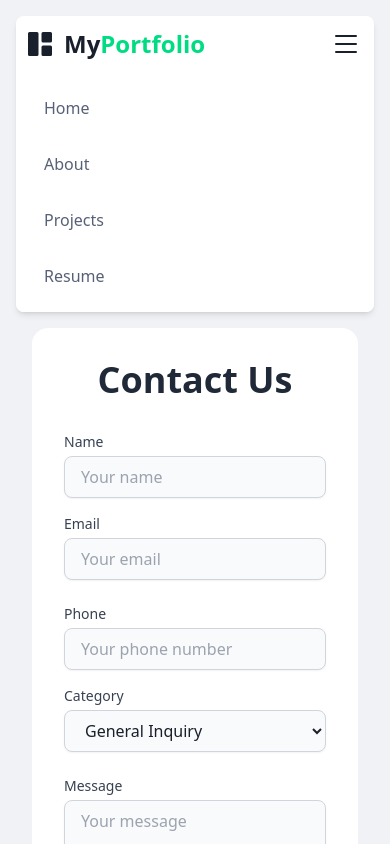
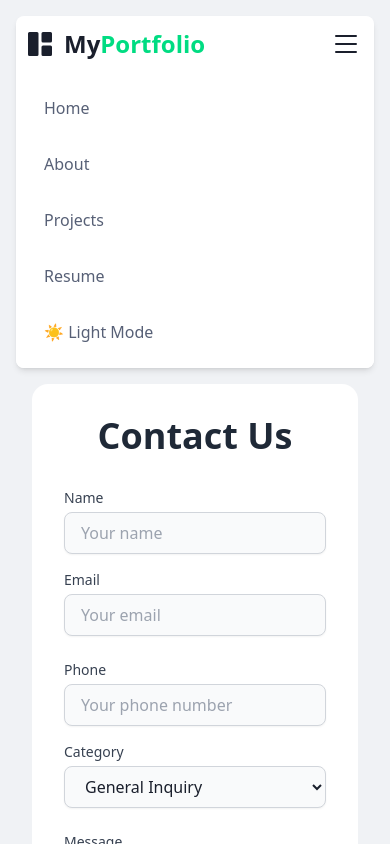
Before and after one commit to rikoarik/Portfolio-website, a Next.js app: page /contact in a window 390 px wide. Both pictures are taken after a click on the button "Toggle Mobile Menu". Shown: the top 844 px of the page. Built offline with nearby package versions, Linux system fonts and the light colour scheme; what tailwindcss-animated would draw is missing.

Commit message:
add button darkmode in ui mobile

```diff
--- a/src/app/components/header.tsx
+++ b/src/app/components/header.tsx
@@ -184,19 +184,16 @@ export const Header = () => {
                                     Resume
                                 </Link>
                             </li>
-                            {/* <li>
-                                <Link
-                                    href="/contact"
-                                    className={`block px-3 py-2 rounded-lg text-base font-medium ${
-                                        pathname === "/contact"
-                                            ? "text-primary bg-gray-100 dark:bg-dark-2"
-                                            : "text-muted hover:text-dark dark:hover:text-white"
-                                    }`}
-                                    onClick={() => setMobileMenuOpen(false)}
+
+                            <li>
+                                <button
+                                    type="button"
+                                    onClick={toggleDarkMode}
+                                    className="px-3 py-2 rounded-lg text-base font-medium text-muted hover:text-dark dark:hover:text-white"
                                 >
-                                    Contact
-                                </Link>
-                            </li> */}
+                                    {darkMode ? "🌙 Dark Mode" : "☀️ Light Mode"}
+                                </button>
+                            </li>
                         </ul>
                     </div>
                 )}
```
